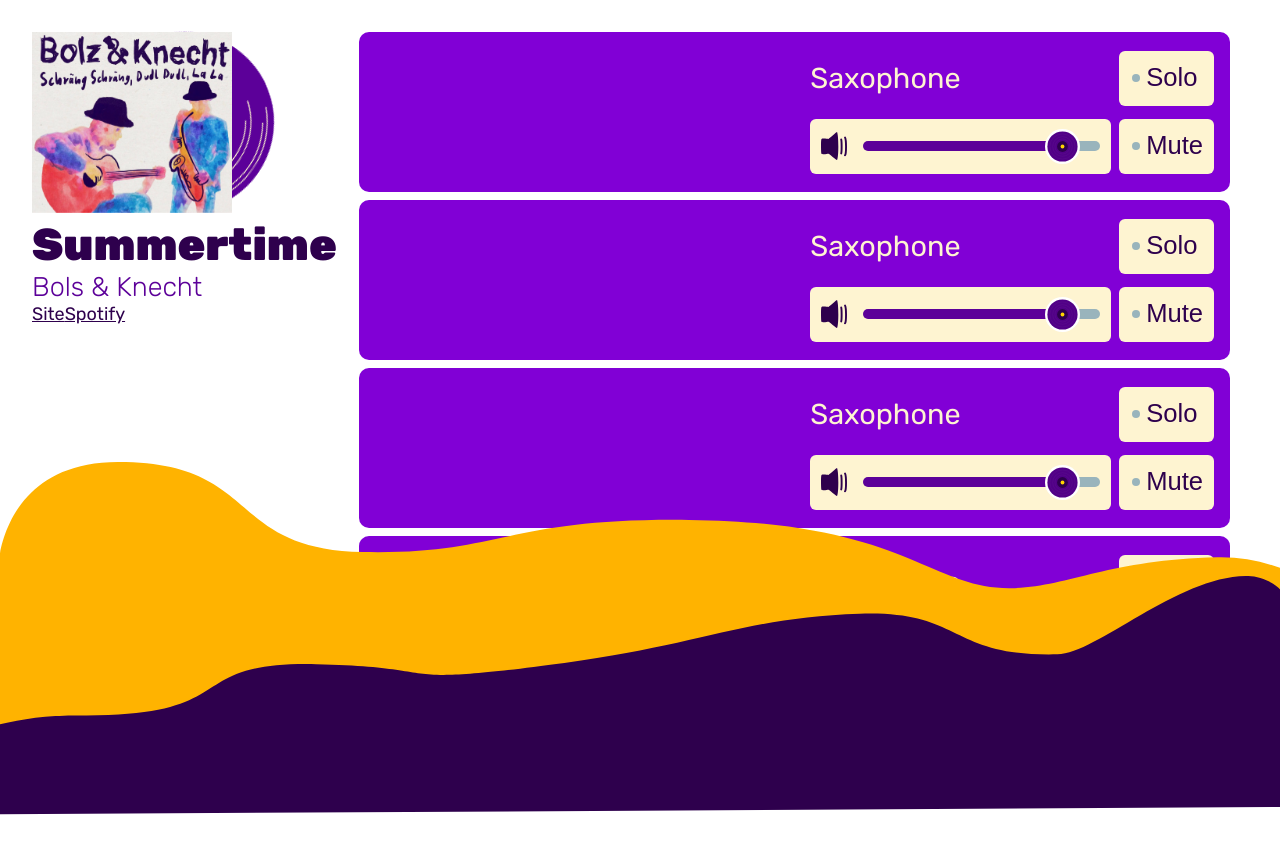
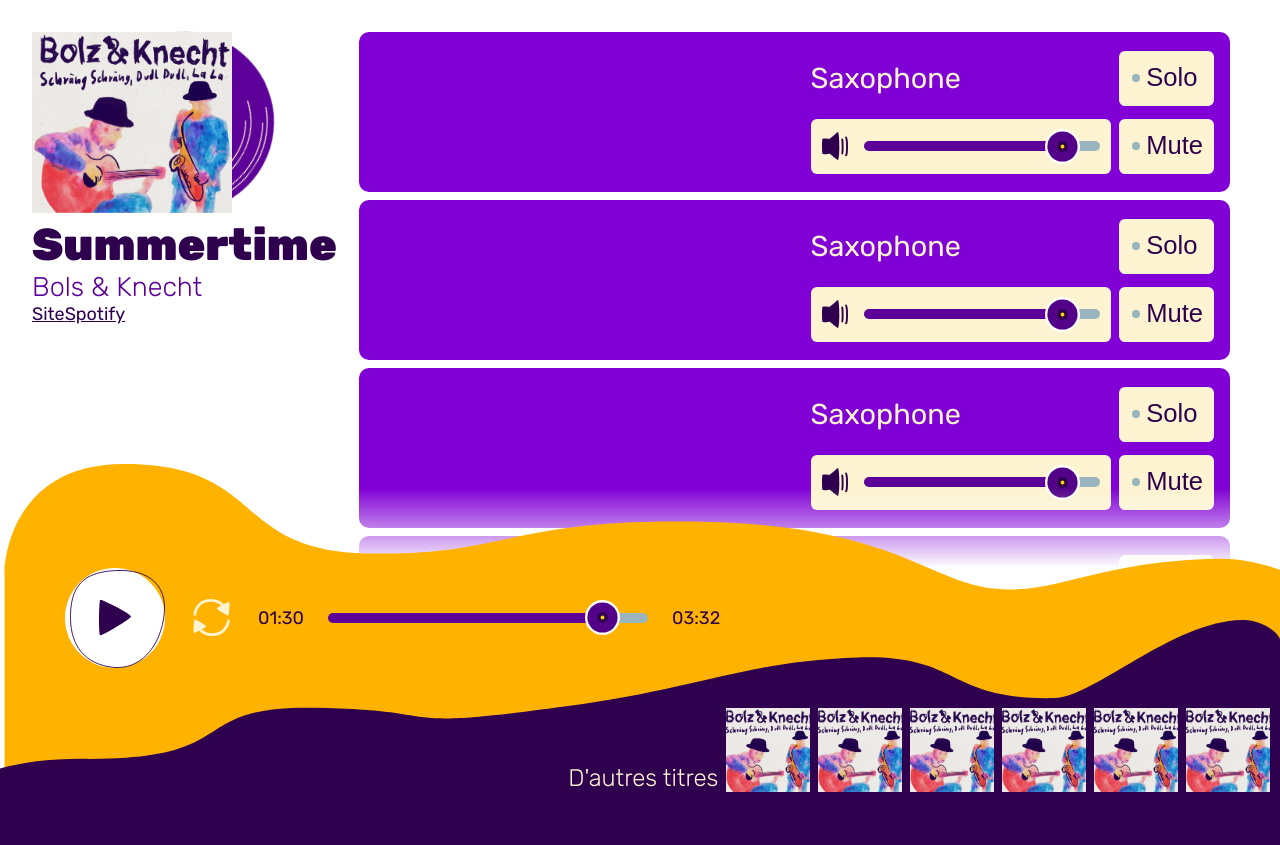
Before and after one commit to ClementBellier/BeforeMix, a React (Vite) app: page / in a window 1280 px wide. Shown: the top 845 px of the page. Before the commit the page ends 815 px from the top, so only its background shows below. Built offline with nearby package versions, Linux system fonts and the light colour scheme.

Commit message:
everything is set up, not working

```diff
--- a/components/playButton.css
+++ b/components/playButton.css
@@ -1,6 +1,6 @@
 .play-button{
     width: 100px;
-    aspect-ratio: 1;
+    height: 100px;
     border-radius: 50%;
     background-color: white;
     position: relative;
--- a/components/playerPage.css
+++ b/components/playerPage.css
@@ -1,22 +1,33 @@
 .player-page{
+    --control-heigth: 100px;
     position: relative;
+    height: 100vh;
+    display: grid;
+    grid-template-rows: calc(100lvh - 2 * var(--control-heigth)) var(--control-heigth) var(--control-heigth);
 }
 .background-player{
     position: absolute;
-    height: 30vh;
-    top: 70vh;
+    z-index: 0;
+    height: calc(3 * var(--control-heigth));
+    top: calc(100vh - 3 * var(--control-heigth));
     width: 100%;
+    pointer-events: none;
 }
 .background-player img{
     width: max(1400px,100vw);
+    max-height: 112%;
     position: absolute;
     bottom: 0;
-    left: -2px;
+    left: 0;
+    object-fit: cover;
+    object-position: top left;
 }
 .background-player img:nth-child(2){
+    object-position: top right;
+    max-height: 75%;
     left: unset;
     right: -5px;
-    bottom:-15px;
+    bottom:-45px;
 }
 .song{
     display: flex;
@@ -41,9 +52,24 @@
     font-weight: 200;
     color: var(--secondary-color);
 }
+.song__trackslist--container{
+    width: 100%;
+    height: 100%;
+    position: relative;
+    isolation: isolate;
+}
+.song__trackslist--shadow{
+    position: absolute;
+    width: calc(100% - .5rem);
+    height: 10vh;
+    bottom: 0;
+    background: linear-gradient(0deg, rgba(255,255,255,1) 0%, rgba(255,255,255,0) 100%);
+    z-index: 1;
+    pointer-events: none;
+}
 .song__trackslist{
     width: 100%;
-    height: 78vh;
+    height: 100%;
     overflow-y: scroll;
     padding-bottom: 200px;
     padding-right: .5rem;
@@ -51,3 +77,61 @@
     scrollbar-width: thin;
     scrollbar-gutter: stable;
 }
+.song__trackslist::-webkit-scrollbar{
+    width: .4rem;
+    background: transparent;
+}
+.song__trackslist::-webkit-scrollbar-thumb{
+    width: .4rem;
+    border-radius: .2rem;
+    background: var(--primary-color);
+}
+.player-controls{
+    position: relative;
+    display: flex;
+    align-items: center;
+    gap:1.5rem;
+    z-index: 1;
+    margin-top: -65px;
+    padding-left: 65px;
+}
+@media (min-width: 1900px) {
+    .player-controls{margin-top: -10px;padding-left: 100px;}
+}
+.loop{
+    width: 45px;
+    height: 45px;
+    rotate: 0deg;
+    transition: rotate .5s ease-in-out;
+    cursor: pointer;
+    display: grid;
+    place-content: center;
+}
+.loop img{
+    width: 45px;
+}
+.loop:hover{
+    rotate: 1turn;
+}
+.player-controls input{
+    width: 25vw;
+}
+.other-songs{
+    z-index: 1;
+    width: 100vw;
+    display: flex;
+    justify-content: flex-end;
+    align-items: flex-end;
+    gap: .5rem;
+    padding: .5rem .6rem;
+}
+.other-songs p{
+    color: var(--tertiary-light-color);
+    font-size: 1.5rem;
+    font-weight: 300;
+}
+.other-songs img{
+    height: 100%;
+    aspect-ratio: 1;
+    object-fit: cover;
+}
--- a/components/playerPage.jsx
+++ b/components/playerPage.jsx
@@ -1,6 +1,7 @@
 import Disk from "./disk";
 import "./playerPage.css";
 import TrackCard from "./trackCard";
+import PlayButton from "./playButton";
 
 const PlayerPage = () => {
   return (
@@ -10,7 +11,7 @@
           <div className="song__infos-disk">
             <Disk
               width="180px"
-              position={{ left: "20%", zIndex: "-1"}}
+              position={{ left: "20%", zIndex: "-1" }}
               rotate={true}
             />
             <img src="/lala_dp_front-1024x925.jpg" />
@@ -22,12 +23,33 @@
             <a href="">Spotify</a>
           </div>
         </div>
-        <div className="song__trackslist">
-          <TrackCard />
-          <TrackCard />
-          <TrackCard />
-          <TrackCard />
+        <div className="song__trackslist--container">
+          <div className="song__trackslist--shadow"></div>
+          <div className="song__trackslist">
+            <TrackCard />
+            <TrackCard />
+            <TrackCard />
+            <TrackCard />
+          </div>
         </div>
+      </div>
+      <div className="player-controls">
+        <PlayButton />
+        <div className="loop">
+          <img src="/loop-icon.svg" />
+        </div>
+        <div className="current-time">01:30</div>
+        <input type="range" min="0" max="100" value="90" />
+        <div className="song-time">03:32</div>
+      </div>
+      <div className="other-songs">
+        <p>D'autres titres</p>
+        <img src="lala_dp_front-1024x925.jpg" />
+        <img src="lala_dp_front-1024x925.jpg" />
+        <img src="lala_dp_front-1024x925.jpg" />
+        <img src="lala_dp_front-1024x925.jpg" />
+        <img src="lala_dp_front-1024x925.jpg" />
+        <img src="lala_dp_front-1024x925.jpg" />
       </div>
       <div className="background-player" aria-hidden="true">
         <img src="/arriereplan-lecteur.svg" alt="" />
--- a/src/index.css
+++ b/src/index.css
@@ -46,7 +46,6 @@
     cursor: ew-resize;
 }
 input[type="range"]::-moz-range-thumb {
-    -webkit-appearance: none;
     border: none;
     height: 35px;
     width: 35px;
```
Also changed, not shown: public/arriereplan-lecteur.svg.
